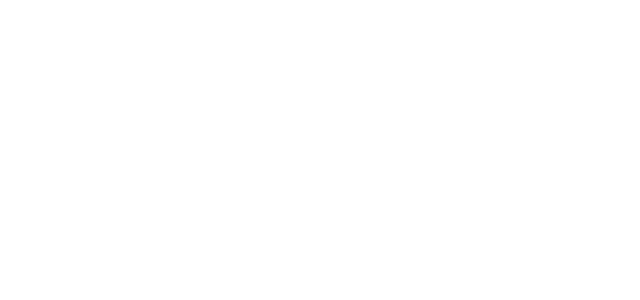
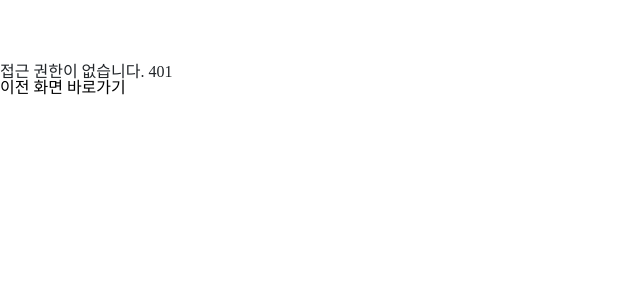
Before and after one commit to nicejongwoo/community-board-rest-spring-react, a React (Create React App) app in the folder admin-ui/: page /unauthorized in a window 1280 px wide. Before the commit this address had no page. Shown: the top 300 px of the page, without its empty margins (0-640 px from the left). Built offline with nearby package versions, Linux system fonts and the light colour scheme.

Commit message:
Add Error Page, Update left, router

```diff
--- a/admin-ui/src/components/Left.jsx
+++ b/admin-ui/src/components/Left.jsx
@@ -85,23 +85,23 @@
                         </MenuLink>
                     </MenuList>}
 
-                    {adminPermission && <MenuList>
+                    <MenuList>
                         <MenuLink
                             page={currentMenu === "test" ? "currentPage" : ""}
                             to={`/test${TEST_PARAM}`}
                         >
                             <span>테스트</span>
                         </MenuLink>
-                    </MenuList>}
+                    </MenuList>
 
-                    <MenuList >
+                    {adminPermission && <MenuList >
                         <MenuLink
                             page={currentMenu === "community" ? "currentPage" : ""}
                             to={`/community${COMMUNITY_PARAM}`}
                         >
                             <span >커뮤니티</span>
                         </MenuLink>
-                    </MenuList>
+                    </MenuList>}
 
                 </ul>
             </div>
--- /dev/null
+++ b/admin-ui/src/pages/error/Unauthorized.jsx
@@ -0,0 +1,24 @@
+import React from 'react';
+import {Link, useNavigate} from "react-router-dom";
+
+const Unauthorized = () => {
+
+    const navigate = useNavigate();
+
+    return (
+        <div>
+            <h1>접근 권한이 없습니다. 401</h1>
+            <Link
+                to="#"
+                onClick={e => {
+                    e.preventDefault();
+                    navigate(-1);
+                }}
+            >
+                이전 화면 바로가기
+            </Link>
+        </div>
+    );
+};
+
+export default Unauthorized;
--- a/admin-ui/src/router/AppRouter.js
+++ b/admin-ui/src/router/AppRouter.js
@@ -9,6 +9,7 @@
 import TestInsert from "pages/test/insert";
 import Account from "pages/account";
 import AccountInsert from "pages/account/insert";
+import Unauthorized from "../pages/error/Unauthorized";
 
 function AppRouter() {
 
@@ -31,16 +32,21 @@
                 />
                 <Route
                     path="/test"
-                    element={<ProtectedRoute children={<Test />} requiredRoles={["regaXL"]} />}
+                    element={<ProtectedRoute children={<Test />} requiredRoles={["regaXL", "rwCtSm"]} />}
                 />
                 <Route
                     path="test/insert"
-                    element={<ProtectedRoute children={<TestInsert />} requiredRoles={["regaXL"]}/>}
+                    element={<ProtectedRoute children={<TestInsert />} requiredRoles={["regaXL", "rwCtSm"]}/>}
                 />
 
                 <Route
                     path="/community"
-                    element={<ProtectedRoute children={<Community />} requiredRoles={["rwCtSm", "regaXL"]} />}
+                    element={<ProtectedRoute children={<Community />} requiredRoles={["regaXL"]} />}
+                />
+
+                <Route
+                    path="/unauthorized"
+                    element={<Unauthorized/>}
                 />
             </Routes>
         </>
```
Also changed, not shown: admin-ui/src/pages/error/NotFound.jsx (added, +23 -0 lines), 1 other file (tests, documents, lock files or other folders).
